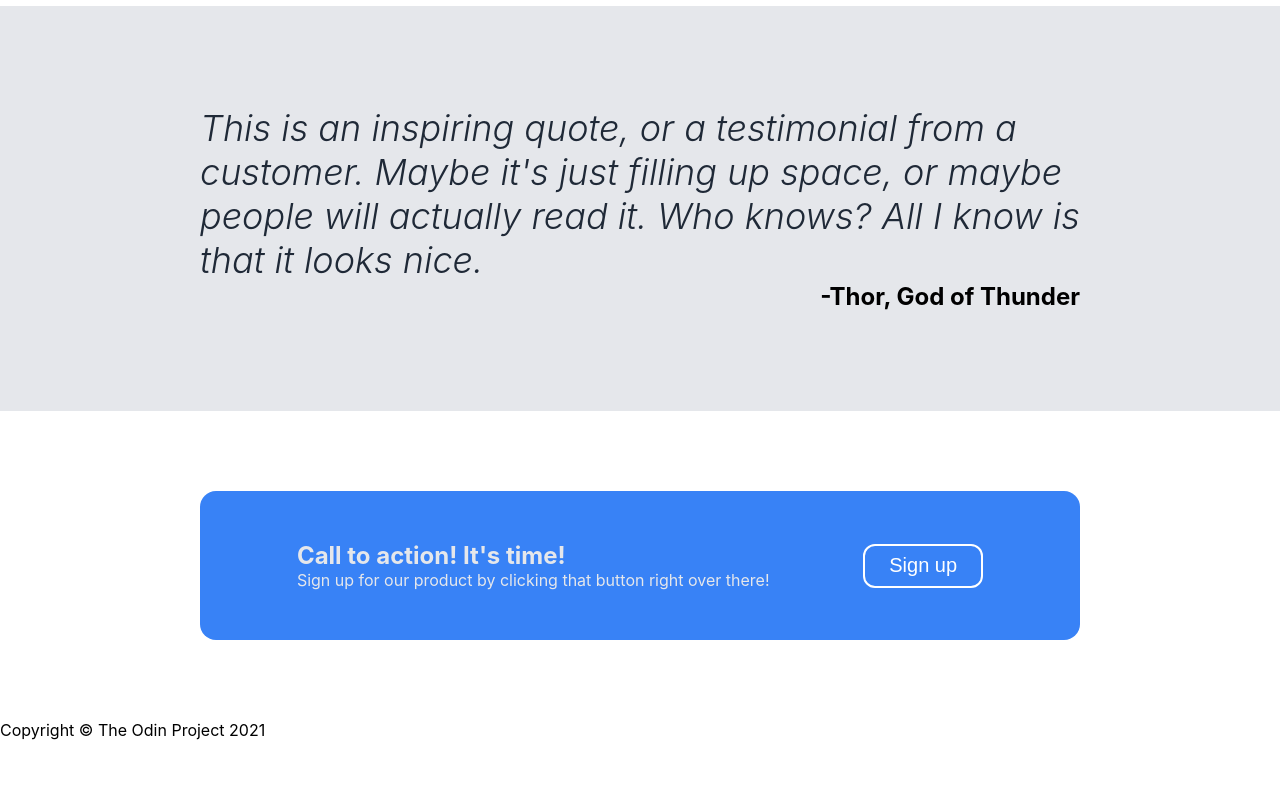
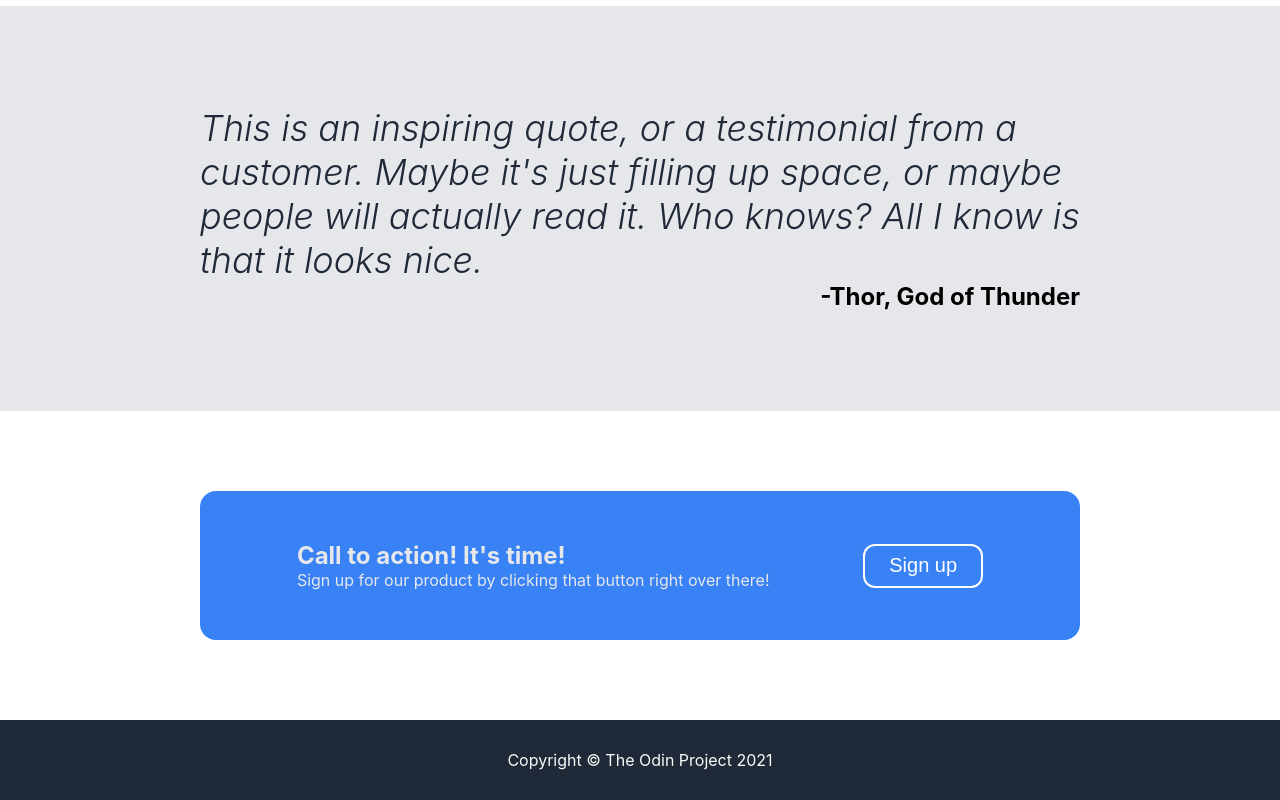
Before and after one commit to JackyC50/odin-landing-page, a plain HTML site: page index.html in a window 1280 px wide. Shown: the part 966-1766 px from the top of the page. Before the commit the page ends 1706 px from the top, so only its background shows below. Drawn offline with Linux system fonts and the light colour scheme.

Commit message:
initial css footer

```diff
--- a/styles.css
+++ b/styles.css
@@ -188,3 +188,12 @@ a {
  padding: 0px 24px 0px 24px;
  height: 40px;
 }
+
+.footer {
+ display: flex;
+ justify-content: center;
+ align-items: center;
+ padding:30px;
+ background-color: #1F2937;
+ color:#F9FAF8;
+}
```
